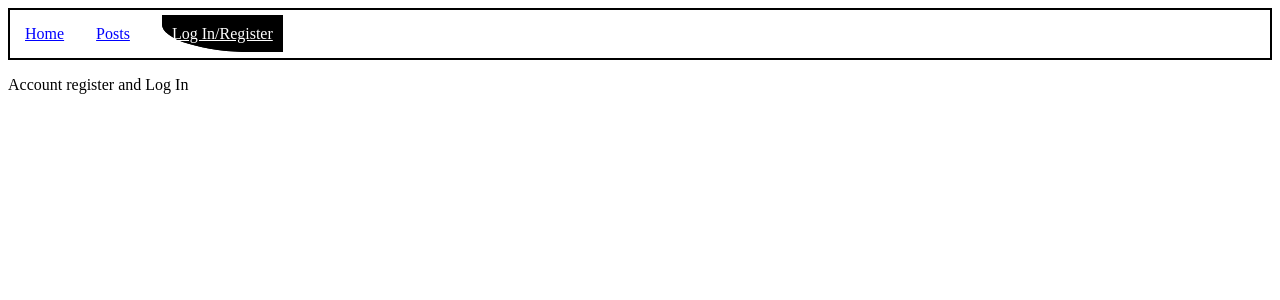
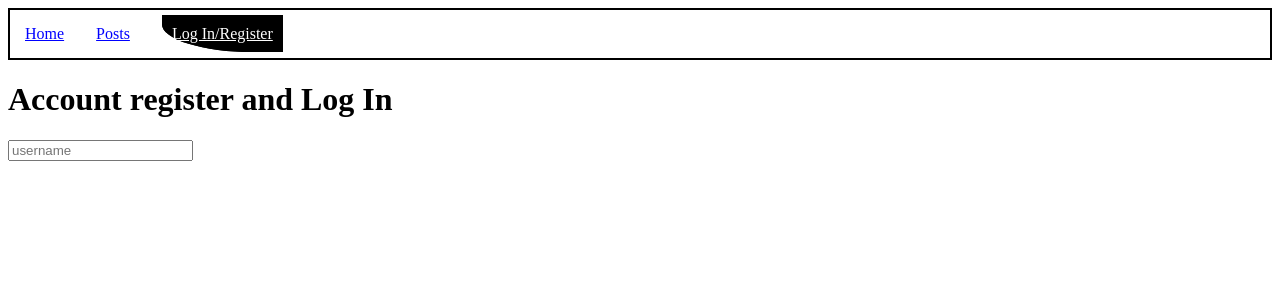
Before and after one commit to bramsdell4/strangers-things, a React (Create React App) app: page /account in a window 1280 px wide. Shown: the top 300 px of the page. Built offline with nearby package versions, Linux system fonts and the light colour scheme; no server answers.

Commit message:
finaly something on the damn screen

```diff
--- a/src/components/Account.js
+++ b/src/components/Account.js
@@ -1,7 +1,72 @@
-import React from "react";
+import React, { useState } from "react";
+const apiCall = 'https://strangers-things.herokuapp.com/api/2204-FTB-MT-WEB-PT/'
 
-const Account = () => {
-    return <div>Account register and Log In</div>
+const Account = ({user, setUser, token}) => {
+
+    const [username, setUsername] = useState('')
+    const [password, setPassword] = useState('')
+
+    const registerUser = async(username, password) => {
+
+
+
+
+
+
+        const registration = await apiCall("/guests/register", "POST", null, {
+          guest: {username, password}
+        })
+
+        return {
+          user: registration.data.guest,
+          token: registration.data.token
+        };
+      }
+
+      const loginUser = async(username, password) => {
+        const login = await apiCall("/guests/login", "POST", null, {
+          guest: {username, password}
+        })
+
+        return {
+          user: login.data.guest,
+          token: login.data.token
+        };
+      }
+
+      const setToken = (body, token) => {
+        return token ?
+        Object.assign(
+          body, {headers: Object.assign(body.headers, {'Authorization': `Bearer ${token}` })}
+        ) :
+        body
+      }
+
+
+
+    fetch('https://strangers-things.herokuapp.com/api/COHORT-NAME/users/register', {
+  method: "POST",
+  headers: {
+    'Content-Type': 'application/json'
+  },
+  body: JSON.stringify({
+    user: {
+      username: {username},//whatever the input for username is
+      password: {password}//whatever the input for password is
+    }
+  })
+}).then(response => response.json())
+  .then(result => {
+    console.log(result);
+  })
+  .catch(console.error);
+    return <div>
+        <h1>Account register and Log In</h1>
+        <form>
+            <input onChange={(e) => setUsername(e.target.value)}
+            required name="username" type='text' placeholder="username" value={username}></input>
+        </form>
+        </div>
 
 }
 export default Account
--- a/src/components/App.js
+++ b/src/components/App.js
@@ -28,11 +28,11 @@ const App = () => {
         </nav>
         <Route exact path="/"><div>hello</div></Route>
         <Route path="/posts">
-            <Posts posts={posts} setPosts={setPosts}/>
+            <Posts posts={posts} setPosts={setPosts} user={user} token={token} featuredPost={featuredPost} setFeaturedPost={setFeaturedPost}/>
         </Route>
         <Route path="/account">
-            <Account />
-            </Route>
+            <Account user={user} token={token} setUser={setUser} setToken={setToken}/>
+</Route>
 
         <Route path="/logout"><div>logout</div></Route>
 
--- a/src/components/Posts.js
+++ b/src/components/Posts.js
@@ -1,7 +1,8 @@
 import React, { useEffect, useState } from "react";
 //import {fetchPosts} from "../utility/api";
 
-const strangerThingsAPI_URL = 'https://strangers-things.herokuapp.com/api/2204-FTB-MT-WEB-PT/posts'
+
+//look up promises
 /*
 fetch(strangerThingsAPI_URL)
 .then(response => response.json())
@@ -9,19 +10,24 @@ fetch(strangerThingsAPI_URL)
 */
 
 
-const Posts = ({posts, setPosts}) => {
+const Posts = () => {
+  const [posts, setPosts] = useState([]);
+  //const [search, setSearch] = useState('');
+  useEffect(() => {
+    const apiCall = async () => {
+      const result = await fetch('https://strangers-things.herokuapp.com/api/2204-FTB-MT-WEB-PT/posts');
+      const data = await result.json();
+      setPosts(data.data.posts)
+     console.log(data)
+    }
+    apiCall()
 
-    //const [search, setSearch] = useState('');
-    useEffect(() => {
-      const fetchPosts = async () => {
-        const response = await fetch(strangerThingsAPI_URL);
-        const data = await response.json();
-       console.log('data: ', data);
-       setPosts(data);
-      }
-      fetchPosts();
-    }, []);
-    return <>
+  }
+
+  )
+
+
+  return <>
     <h1>Posts</h1>
     {
       posts.map(post => <div key={post.id}>
@@ -32,7 +38,7 @@ const Posts = ({posts, setPosts}) => {
     }
 
 
-    </>
+  </>
 
 
 }
```
